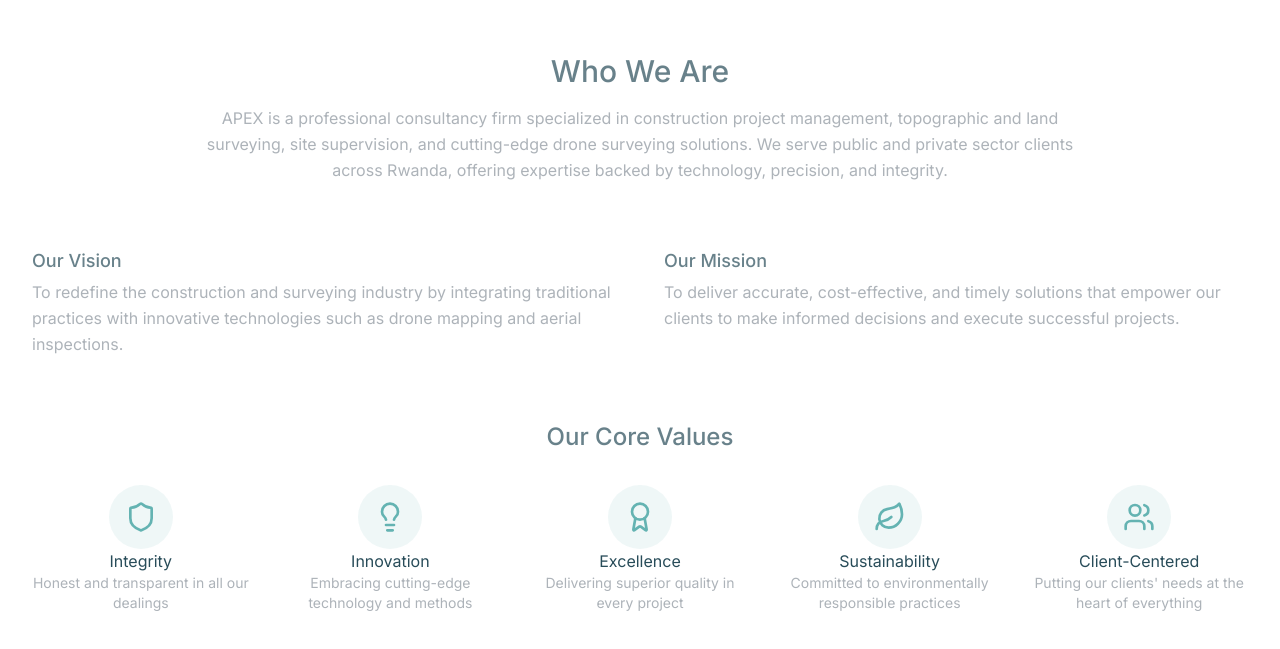
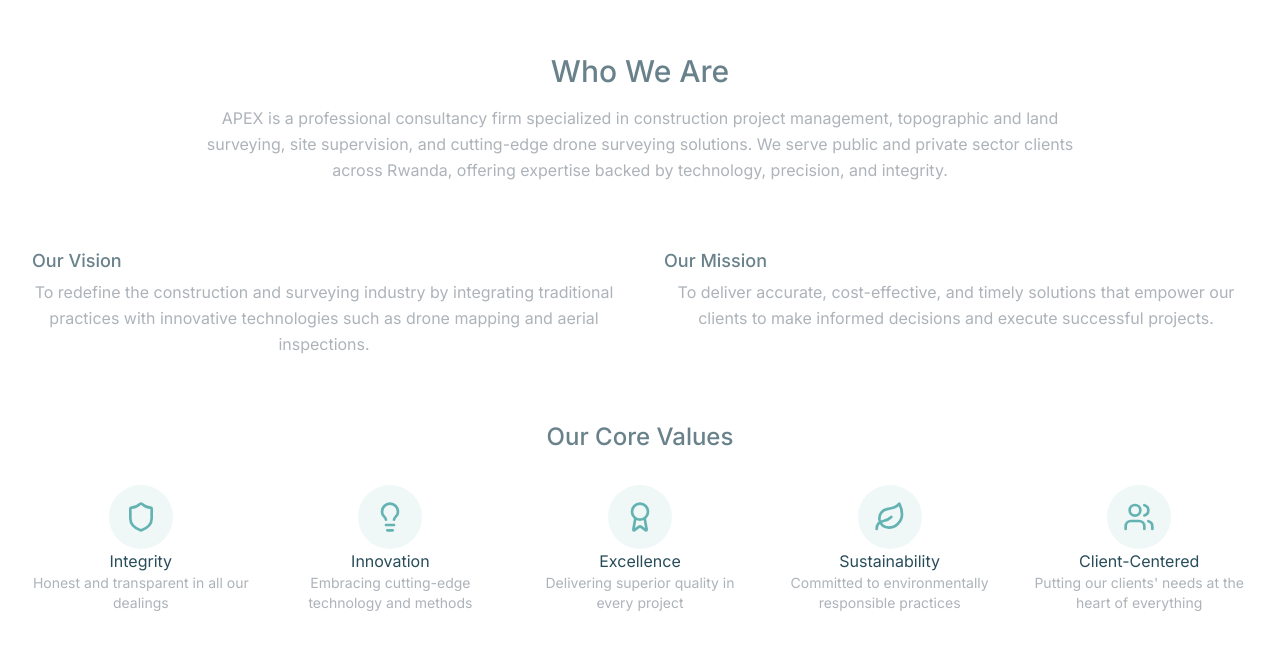
Before and after one commit to DavidMANZI-093/apex, a Next.js app: page / in a window 1280 px wide. Shown: the part 875-1524 px from the top of the page. Built offline with nearby package versions, Linux system fonts and the light colour scheme.

Commit message:
Auto-commit at 24/06/2025, 20:22:31 for inactivity period...

```diff
--- a/src/components/about.tsx
+++ b/src/components/about.tsx
@@ -50,9 +50,9 @@ const about = () => {
         </div>
 
         <div className="grid md:grid-cols-2 gap-12">
-          <div className="flex flex-col gap-1 items-center sm:items-start">
+          <div className="flex flex-col gap-1 items-center sm:!text-center sm:items-start">
             <h3 className="!text-lg !font-medium !text-midnight-green/70">Our Vision</h3>
-            <p className="text-french-grey leading-relaxed">
+            <p className="text-french-grey leading-relaxed sm:!text-center">
               {"To redefine the construction and surveying industry " +
                 "by integrating traditional practices with innovative " +
                 "technologies such as drone mapping and aerial inspections."}
@@ -61,7 +61,7 @@ const about = () => {
 
           <div className="flex flex-col gap-1 items-center sm:items-start">
             <h3 className="!text-lg !font-medium !text-midnight-green/70">Our Mission</h3>
-            <p className="text-french-grey leading-relaxed">
+            <p className="text-french-grey leading-relaxed sm:!text-center">
               {"To deliver accurate, cost-effective, and timely solutions " +
                 "that empower our clients to make informed decisions " +
                 "and execute successful projects."}
```
